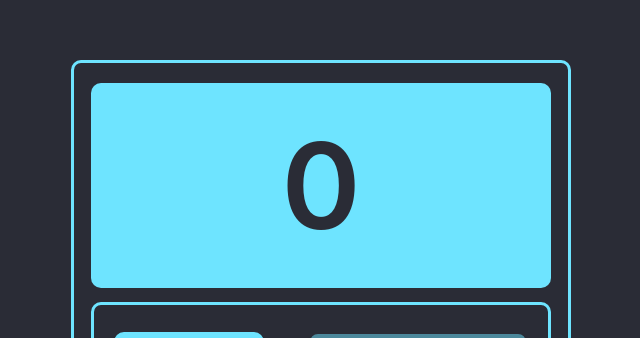
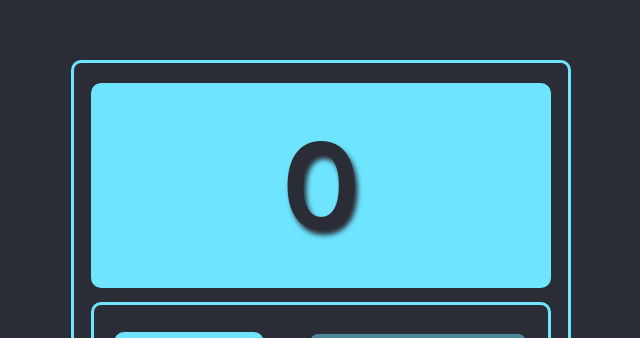
Before and after one commit to tamga05/Counter_React, a React (Create React App) app: page / in a window 1280 px wide. Shown: the part 140-478 px from the top of the page, without its empty margins (319-959 px from the left). Built offline with nearby package versions, Linux system fonts and the light colour scheme.

Commit message:
add counter styles

```diff
--- a/src/Counter.module.css
+++ b/src/Counter.module.css
@@ -30,6 +30,7 @@
     font-size: 120px;
     font-weight: 600;
     color: #2a2c36;
+    text-shadow: 3px 5px 5px #2a2c36;
     display: flex;
     justify-content: center;
     align-items: center;
@@ -39,6 +40,7 @@
 .scoreRed {
     color: red;
     font-weight: 700;
+    text-shadow: 3px 5px 5px white;
 }
 
 .control {
```
